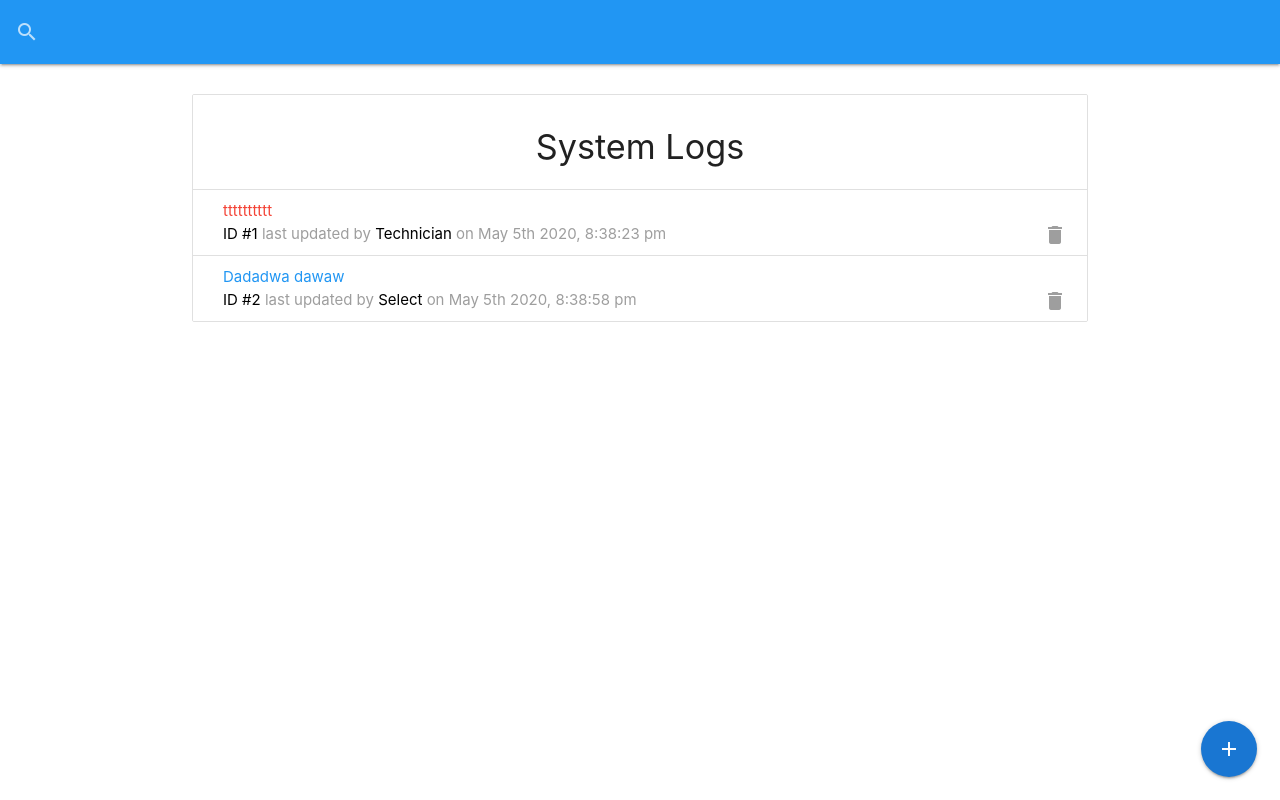
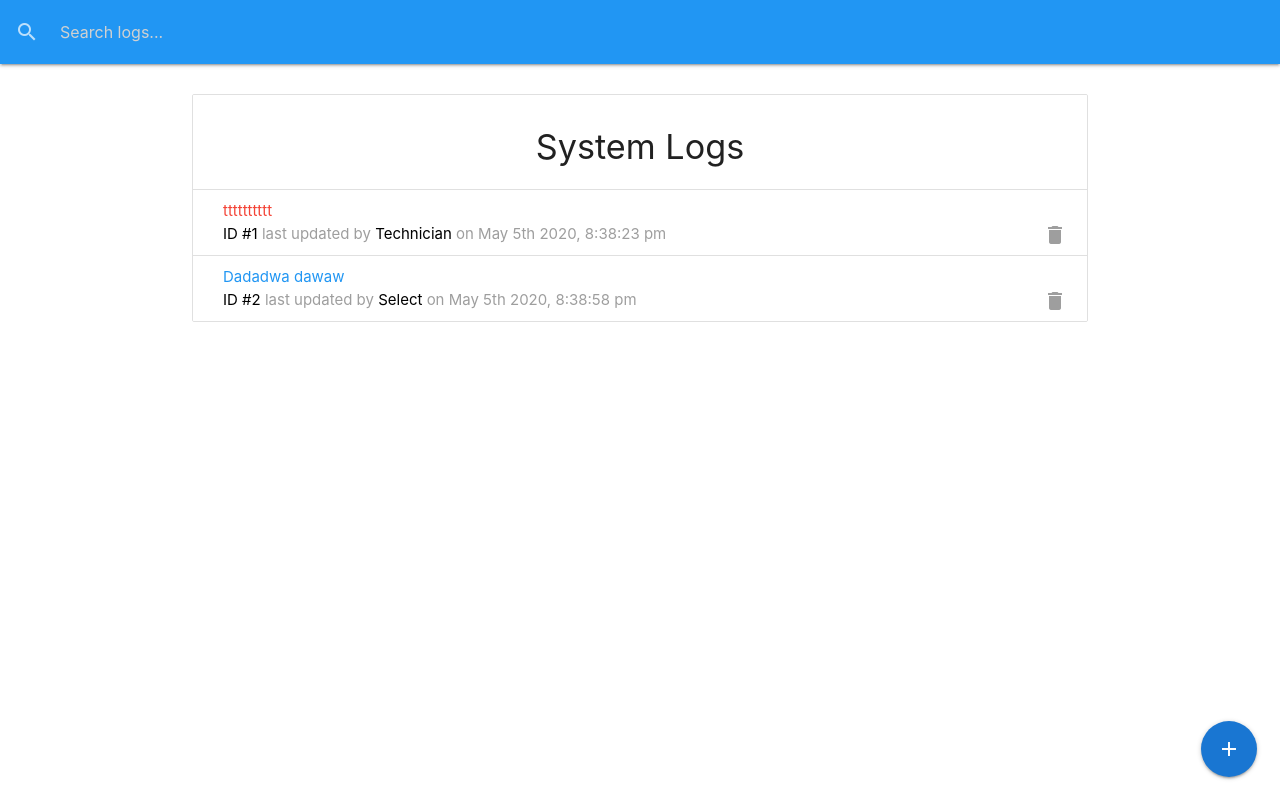
Before and after one commit to WilsonNet/it-logger, a React (Create React App) app: page / in a window 1280 px wide. Built offline with nearby package versions, Linux system fonts and the light colour scheme; data requests are answered from the project's data file.

Commit message:
Made search logs

```diff
--- a/src/actions/logActions.js
+++ b/src/actions/logActions.js
@@ -3,6 +3,7 @@
   ADD_LOG,
   SET_LOADING,
   LOGS_ERROR,
+  SEARCH_LOGS,
   DELETE_LOG,
   SET_CURRENT,
   CLEAR_CURRENT,
@@ -95,6 +96,26 @@
   }
 };
 
+// Search logs from server
+export const searchLogs = (text) => async (dispatch) => {
+  try {
+    dispatch(setLoading());
+    const res = await fetch(`/logs?q=${text}`);
+    const data = await res.json();
+
+    dispatch({
+      type: SEARCH_LOGS,
+      payload: data,
+    });
+  } catch (err) {
+    dispatch({
+      type: LOGS_ERROR,
+      payload: err.response.data,
+    });
+  }
+};
+
+
 // Set current log
 export const setCurrent = (log) => {
   return {
--- a/src/components/layout/SearchBar.js
+++ b/src/components/layout/SearchBar.js
@@ -1,12 +1,26 @@
-import React from 'react';
+import React, { useRef } from 'react';
+import { connect } from 'react-redux';
+import PropTypes from 'prop-types';
+import { searchLogs } from '../../actions/logActions';
 
-const SearchBar = () => {
+const SearchBar = ({ searchLogs }) => {
+  const text = useRef('');
+  const onChange = (e) => {
+    searchLogs(text.current.value);
+  };
+
   return (
     <nav style={{ marginBottom: '30px' }} className="blue">
       <div className="nav-wrapper">
         <form>
           <div className="input-field">
-            <input id="search" type="search" />
+            <input
+              id="search"
+              type="search"
+              placeholder="Search logs..."
+              ref={text}
+              onChange={onChange}
+            />
             <label className="label-icon" htmlFor="search">
               <i className="material-icons">search</i>
             </label>
@@ -18,4 +32,8 @@
   );
 };
 
-export default SearchBar;
+SearchBar.propTypes = {
+  searchLogs: PropTypes.func.isRequired,
+};
+
+export default connect(null, { searchLogs })(SearchBar);
--- a/src/reducers/logReducer.js
+++ b/src/reducers/logReducer.js
@@ -7,6 +7,7 @@
   SET_CURRENT,
   CLEAR_CURRENT,
   UPDATE_LOG,
+  SEARCH_LOGS,
 } from '../actions/types';
 
 const initialState = {
@@ -48,6 +49,11 @@
         ...state,
         current: action.payload,
       };
+    case SEARCH_LOGS:
+      return {
+        ...state,
+        logs: action.payload,
+      };
     case CLEAR_CURRENT:
       return {
         ...state,
@@ -64,6 +70,7 @@
       return {
         ...state,
         error: action.payload,
+        loading: false,
       };
 
     default:
```
